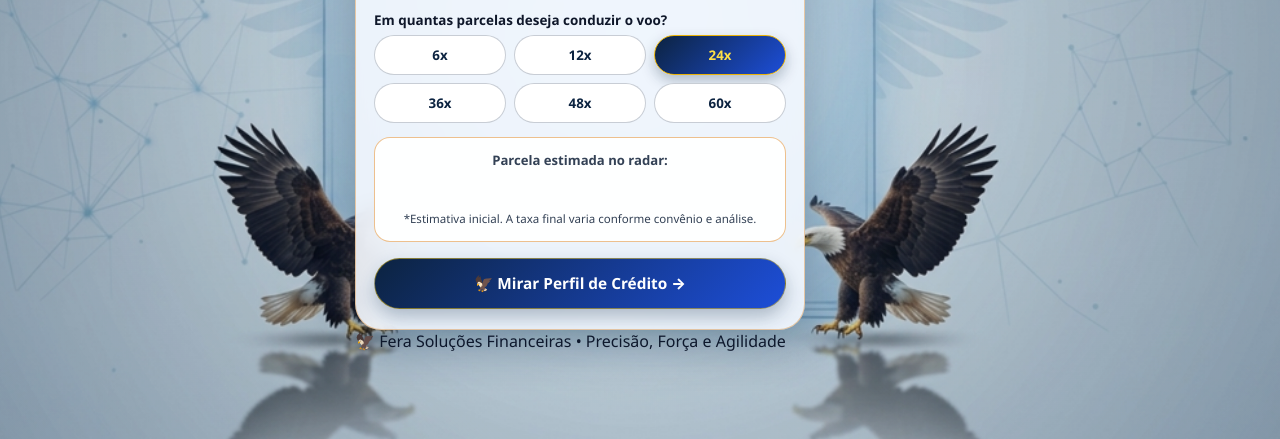
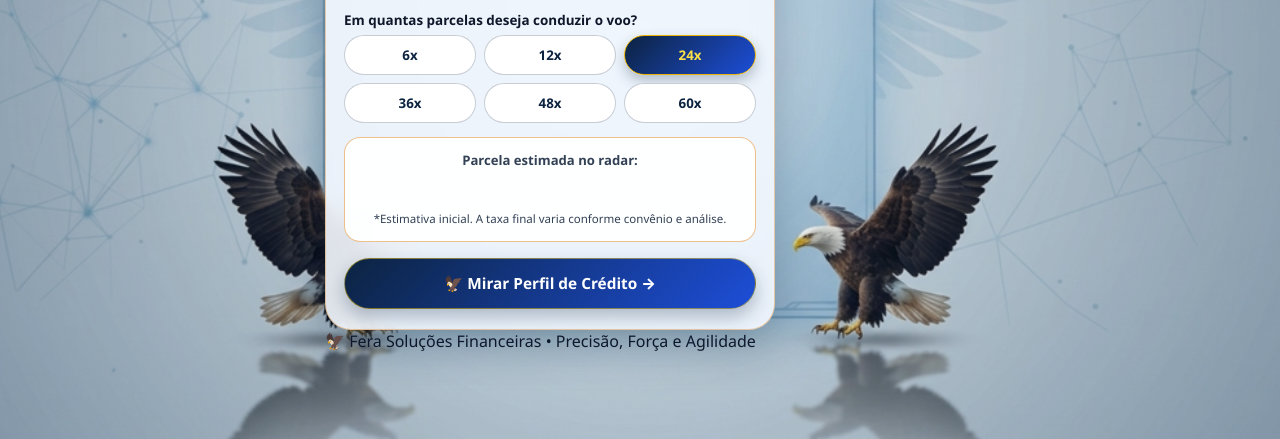
Before and after one commit to rafaassessoriadigital/fera-simulador-credito, a plain HTML site: page index.html in a window 1280 px wide. Shown: the part 361-800 px from the top of the page. Drawn offline with Linux system fonts and the light colour scheme.

Commit message:
Update style.css

```diff
--- a/style.css
+++ b/style.css
@@ -54,7 +54,7 @@ body.tema-aguia::before {
 
 @media (min-width: 769px) {
   .app-container {
-    margin-right: 120px;
+    margin-right: 180px !important;
 }
 
 .app-header {
```
